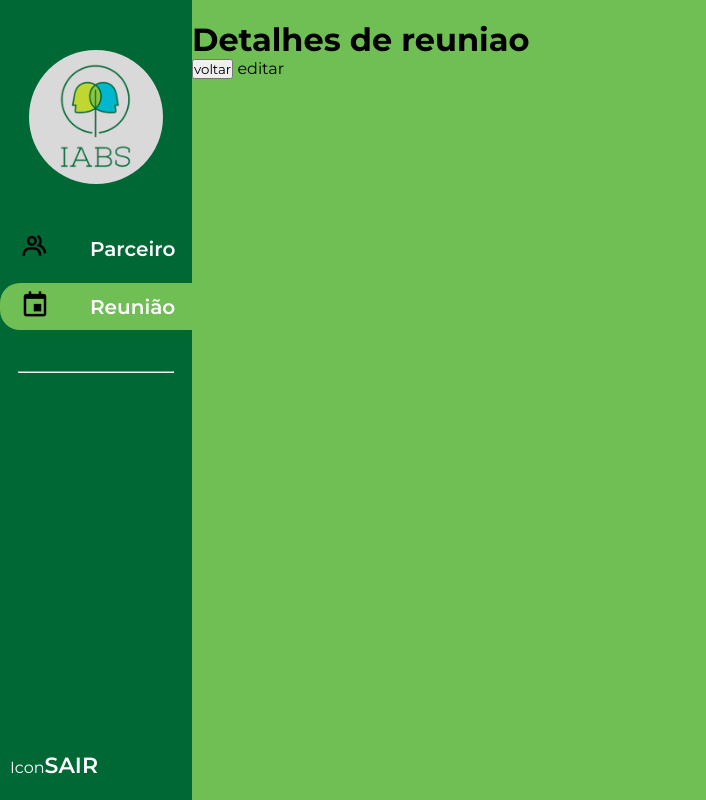
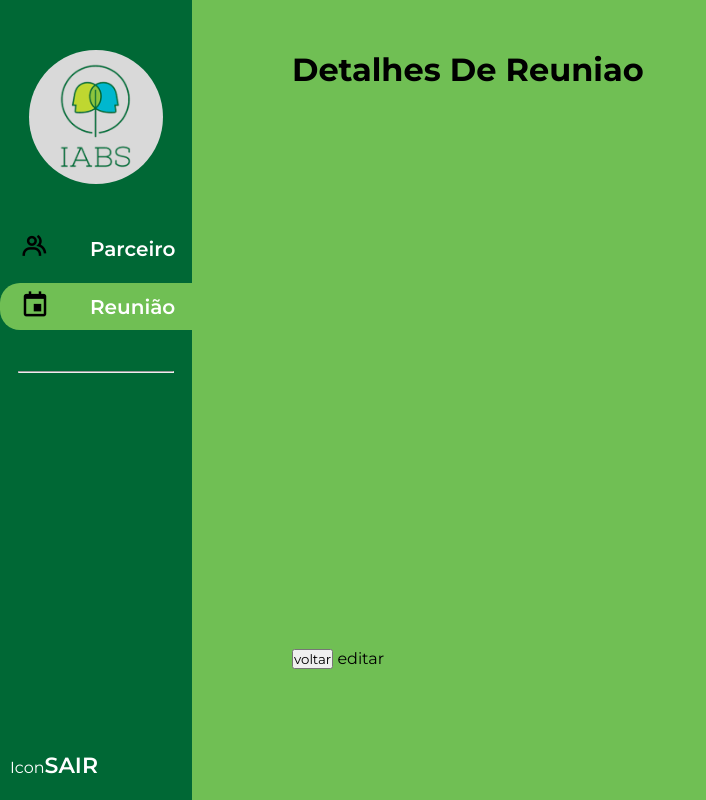
Before and after one commit to jpedrotorres/IABS-ONG, a Django app: page /reunioes/1/ in a window 1280 px wide. Shown: the whole page, without its empty margins (0-706 px from the left). Run offline with Django 5.2, Linux system fonts and the light colour scheme; a user stored in the database is signed in; tables that the repository leaves empty hold one stand-in row (values such as "Sample post").

Commit message:
Alteração e criação de página para mostrar os dados de parceiro

```diff
--- a/web_app/contatos/templates/base/base.html
+++ b/web_app/contatos/templates/base/base.html
@@ -12,6 +12,7 @@
 	<link rel="stylesheet" href="{% static 'style/style.css'%} ">
 	<link rel="stylesheet" href="{% static 'style/card-page.css' %}">
 	<link rel="stylesheet" href="{% static 'style/main_page.css' %}">
+	<link rel="stylesheet" href="{% static 'style/info_page.css' %}">
 
 	<link href='https://unpkg.com/boxicons@2.1.4/css/boxicons.min.css' rel='stylesheet'>
 </head>
--- a/web_app/contatos/templates/base/base_card_parceiro.html
+++ b/web_app/contatos/templates/base/base_card_parceiro.html
@@ -7,7 +7,7 @@
 </div>
 {% endblock %}
 
-{% block card_info_url %}{% url "reuniao_detail" pk=1 %}{% endblock %}
+{% block card_info_url %}{% url "parceiro_detail" pk=1 %}{% endblock %}
 
 {% block particular_action %}
 <div class="status-parceiro-widget {% if status == 'ativo' %}status-green{% else %}status-red{% endif %}"></div>
--- a/web_app/contatos/templates/base/base_info_page.html
+++ b/web_app/contatos/templates/base/base_info_page.html
@@ -1,7 +1,7 @@
 {% extends "base/base.html" %}
 {% block content %}
     <main class="main-info-page">
-        <h1 class="title-info-page">Detalhes de {{ object_name|default:"Registro" }}</h1>
+        <h1 class="title-info-page">detalhes de {{ object_name|default:"Registro" }}</h1>
         <div class="form-info">
 			<form>
 				{% for field in form %}
@@ -10,12 +10,11 @@
 						{{ field }}
 					</div>
 				{% endfor %}
-
-				<div class="btn-data-page-container">
-					<button onclick="window.history.back()" class="btn-data-page">voltar</button>
-					<a href="#" class="btn-data-page">editar</a>
-				</div>
 			</form>
+			<div class="btn-data-page-container">
+				<button onclick="window.history.back()" class="btn-data-page">voltar</button>
+				<a href="#" class="btn-data-page">editar</a>
+			</div>
         </div>
     </main>
 {% endblock %}
--- /dev/null
+++ b/web_app/static/style/info_page.css
@@ -0,0 +1,23 @@
+@import url("style.css");
+
+.main-info-page {
+	width: calc(100% - 200px);
+	height: calc(100vh - 100px);
+	padding: 50px 100px;
+}
+
+.title-info-page {
+	text-transform: capitalize;
+}
+
+.form-info {
+	width: 100%;
+	height: 100%;
+}
+
+.form-info > form {
+	display: flex;
+	flex-flow: column wrap;
+
+	height: 80%;
+}
```
